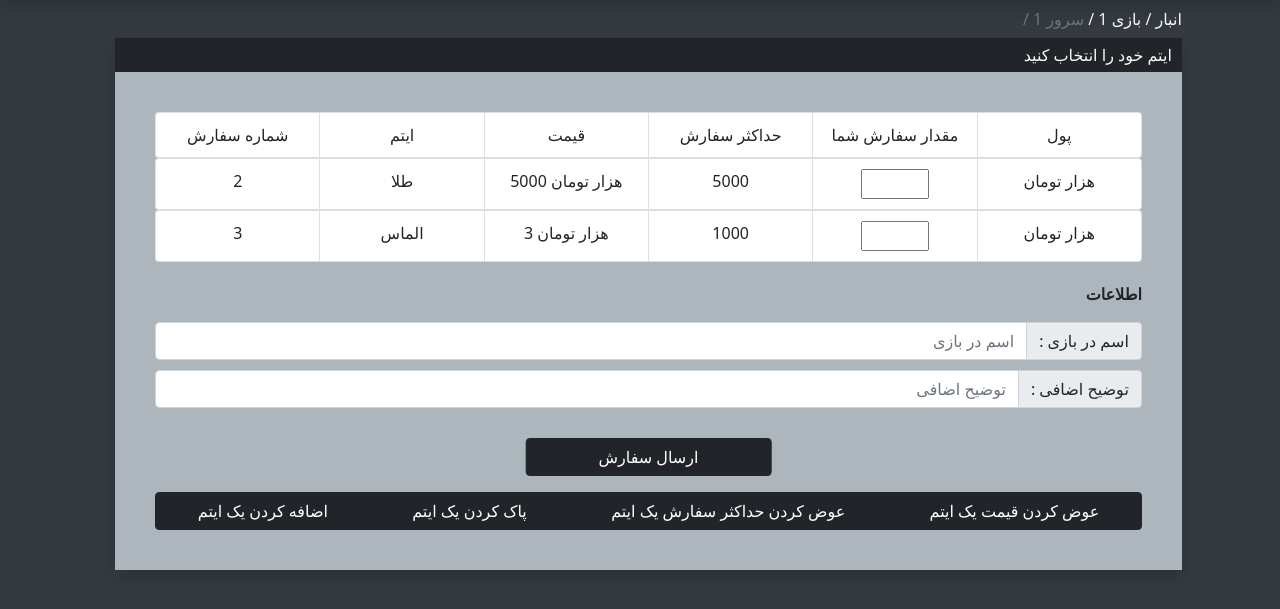
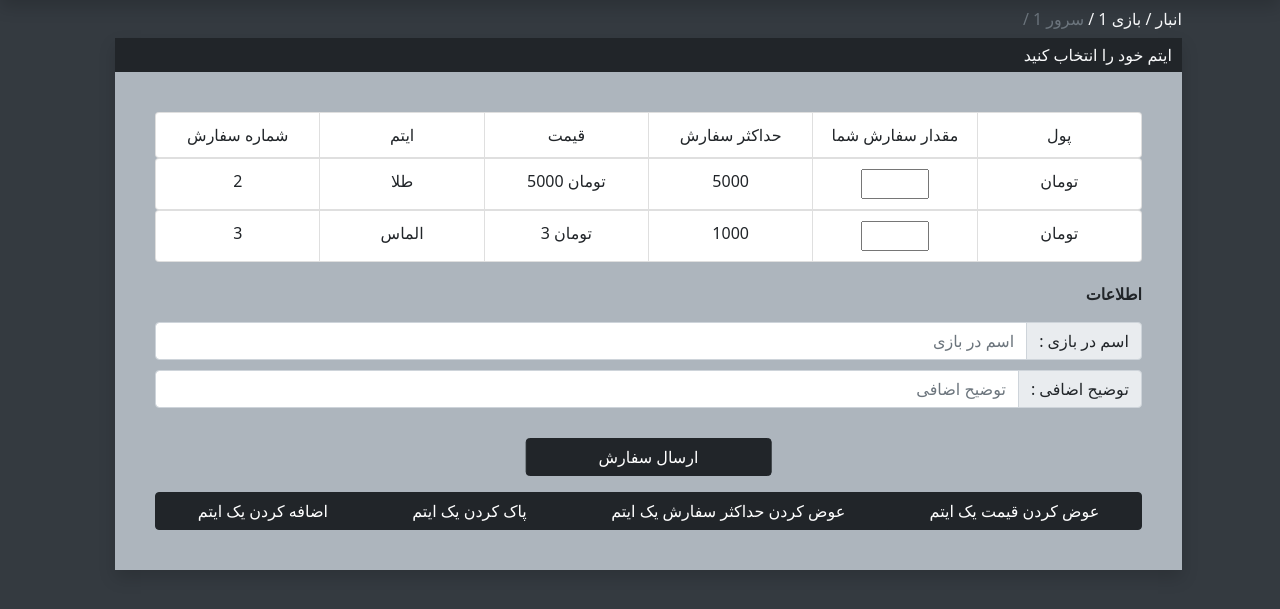
Before and after one commit to manidsr/DMCT_site, a Django app: page /Supply/1/1 in a window 1280 px wide. Shown: the part 72-681 px from the top of the page. Run offline with Django 3.2, Linux system fonts and the light colour scheme; a user stored in the database is signed in; data comes from the database, SQL or seed files in the repository; both versions use the stored data as it was after the commit.

Commit message:
bugs fixed

```diff
--- a/StaffApp/templates/StaffApp/BaseMenu.html
+++ b/StaffApp/templates/StaffApp/BaseMenu.html
@@ -75,7 +75,7 @@
     <script>
         function GetPayment(Id){
             if (document.activeElement.value <= parseInt(document.getElementById("MaxOffer"+Id).innerHTML)) {
-                document.getElementById("Payment"+Id).innerHTML = (document.activeElement.value * parseFloat(document.getElementById("Price"+Id).innerHTML)).toFixed(0) + " هزار تومان";
+                document.getElementById("Payment"+Id).innerHTML = (document.activeElement.value * parseFloat(document.getElementById("Price"+Id).innerHTML)).toFixed(0) +" تومان ";
             }
             if (document.activeElement.value > parseInt(document.getElementById("MaxOffer"+Id).innerHTML)) {
                 document.activeElement.value = parseInt(document.getElementById("MaxOffer"+Id).innerHTML)
--- a/StaffApp/templates/StaffApp/ListItems.html
+++ b/StaffApp/templates/StaffApp/ListItems.html
@@ -23,14 +23,14 @@
         <ul class="list-group list-group-horizontal justify-content-center">
             {% if request.user.is_staff %}<li class="list-group-item col" style="text-align: center;padding: 10px 0;">{{Game.id}}</li>{% endif %}
             <li class="list-group-item col" style="text-align: center;padding: 10px 0;">{{Game.name}}</li>
-            <li class="list-group-item col" style="text-align: center;padding: 10px 0;" id="Price{{Game.id}}">{{Game.price}} هزار تومان</li>
+            <li class="list-group-item col" style="text-align: center;padding: 10px 0;" id="Price{{Game.id}}">{{Game.price}} تومان</li>
             <li class="list-group-item col" style="text-align: center;padding: 10px 0;" id="MaxOffer{{Game.id}}">{{Game.offerLimit}}</li>
             {% if Game.offerLimit > 0 %}
                 <li class="list-group-item col" style="text-align: center;padding: 10px 0;"><input class="col-5" name="input{{Game.id}}" onkeyup="GetPayment({{Game.id}})" onchange="GetPayment({{Game.id}})" onfocus="GetPayment({{Game.id}})" onkeydown="GetPayment({{Game.id}})" onblur="GetPayment({{Game.id}})"  type="number"></li>
             {% else %}
             <li class="list-group-item col text-warning" style="text-align: center;padding: 10px 0;">شفارشی موجود نیست</li>
             {% endif %}
-            <li class="list-group-item col" style="text-align: center;padding: 10px 0;" id="Payment{{Game.id}}">هزار تومان</li>
+            <li class="list-group-item col" style="text-align: center;padding: 10px 0;" id="Payment{{Game.id}}">تومان</li>
         </ul>
         {% endfor%}
         <p style="margin-top: 20px;text-align: right;" class="fw-bold">اطلاعات</p>
```
Also changed, not shown: db.sqlite3.
